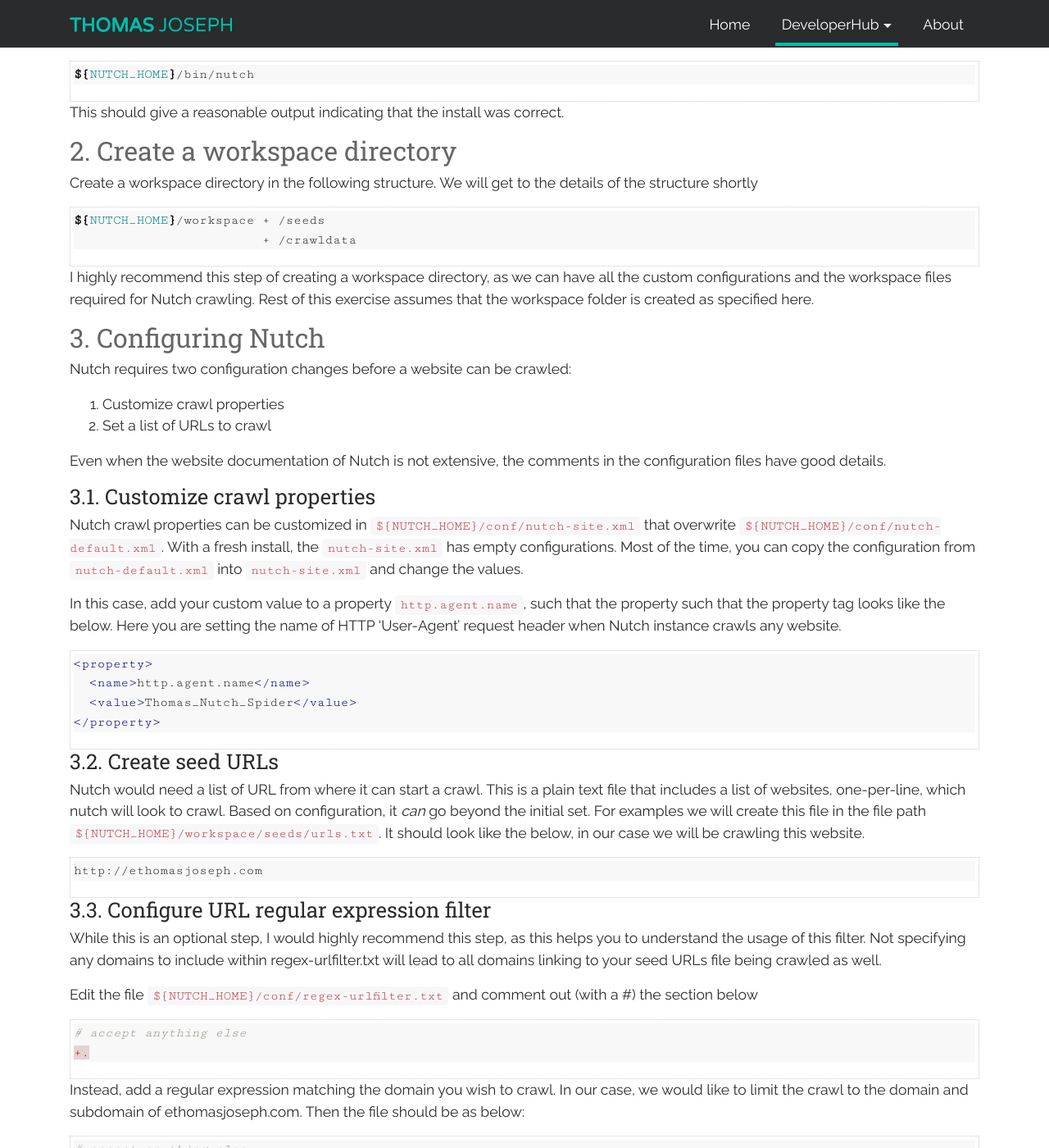
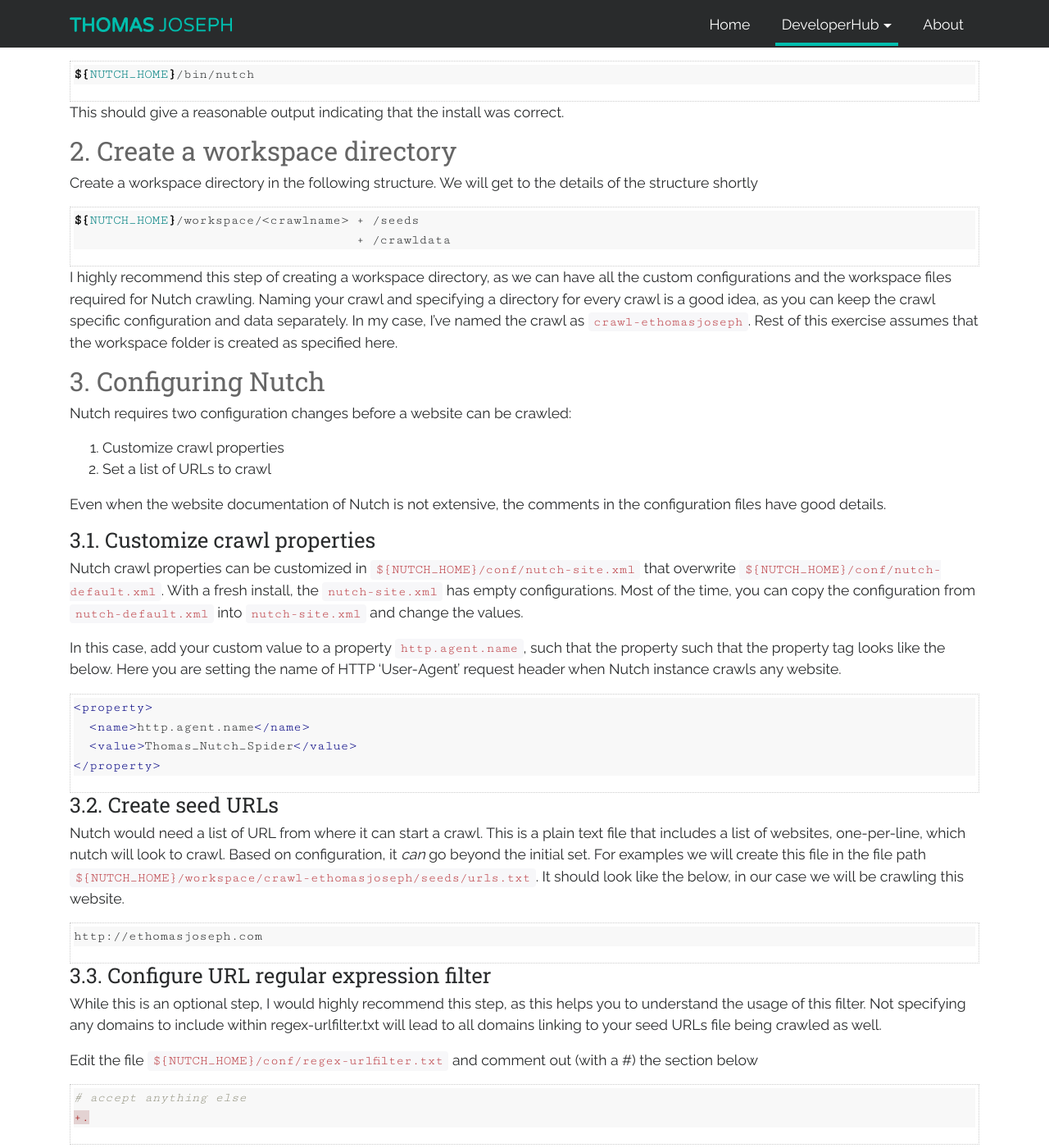
Before and after one commit to ethomasjoseph/ethomasjoseph.com, a Jekyll site: the page built from docs/developerhub/learn/getting-started-with-nutch-solr.md, in a window 1280 px wide and 1400 px high, scrolled down 966 px. Shown: the whole window at 82% size. Built offline with Jekyll 4.4.1, drawn with Linux system fonts in a browser that asks for light colours; comment, search, counter and statistics services are not loaded; some of the changed text lies outside the part shown.

Commit message:
Updated the workspace path to include crawl name.

```diff
--- a/docs/developerhub/learn/getting-started-with-nutch-solr.md
+++ b/docs/developerhub/learn/getting-started-with-nutch-solr.md
@@ -44,10 +44,10 @@ This should give a reasonable output indicating that the install was correct.
 Create a workspace directory in the following structure. We will get to the details of the structure shortly
 
 ~~~ bash
-${NUTCH_HOME}/workspace + /seeds
-                        + /crawldata
+${NUTCH_HOME}/workspace/<crawlname> + /seeds
+                                    + /crawldata
 ~~~
-I highly recommend this step of creating a workspace directory, as we can have all the custom configurations and the workspace files required for Nutch crawling. Rest of this exercise assumes that the workspace folder is created as specified here.
+I highly recommend this step of creating a workspace directory, as we can have all the custom configurations and the workspace files required for Nutch crawling. Naming your crawl and specifying a directory for every crawl is a good idea, as you can keep the crawl specific configuration and data separately. In my case, I've named the crawl as `crawl-ethomasjoseph`. Rest of this exercise assumes that the workspace folder is created as specified here.
 
 ### 3. Configuring Nutch
 Nutch requires two configuration changes before a website can be crawled:
@@ -68,7 +68,7 @@ In this case, add your custom value to a property `http.agent.name`, such that t
 </property>
 ~~~
 #### 3.2. Create seed URLs
-Nutch would need a list of URL from where it can start a crawl. This is a plain text file that includes a list of websites, one-per-line, which nutch will look to crawl. Based on configuration, it _can_ go beyond the initial set. For examples we will create this file in the file path `${NUTCH_HOME}/workspace/seeds/urls.txt`. It should look like the below, in our case we will be crawling this website.
+Nutch would need a list of URL from where it can start a crawl. This is a plain text file that includes a list of websites, one-per-line, which nutch will look to crawl. Based on configuration, it _can_ go beyond the initial set. For examples we will create this file in the file path `${NUTCH_HOME}/workspace/crawl-ethomasjoseph/seeds/urls.txt`. It should look like the below, in our case we will be crawling this website.
 
 ~~~ text
 http://ethomasjoseph.com
@@ -172,7 +172,7 @@ To know more about index writers refer to the [Nutch Wiki](https://wiki.apache.o
 
 2. Now we will  execute the Nutch crawl scripts, so that Nutch crawls the configured site and indexes the data to Solr. We will runt the script by specifiying the seeds at`${NUTCH_HOME}/workspace/seeds`, the crawl workspace of `${NUTCH_HOME}/crawldata` and an iteration count of 7
 ~~~ bash
-${NUTCH_HOME}> ./bin/crawl -i -s workspace/seeds/ workspace/crawldata/ 7
+${NUTCH_HOME}> ./bin/crawl -i -s workspace/crawl-ethomasjoseph/seeds/ workspace/crawl-ethomasjoseph/crawldata/ 7
 ~~~
 If the operation was successful, it will take a while before the Nutch will return the control back on the console, and we can see the  message on screen that indicates what Nutch is doing.
 
```
